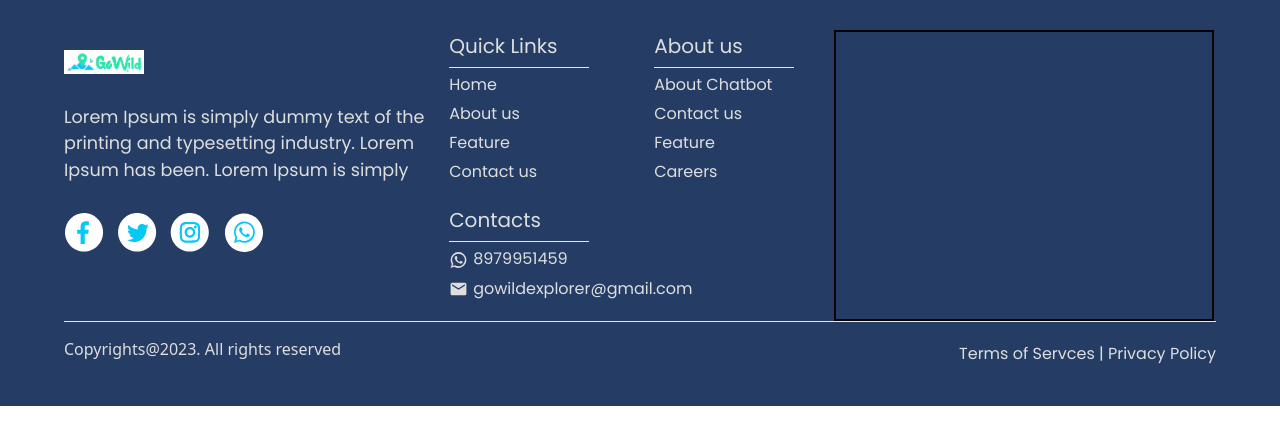
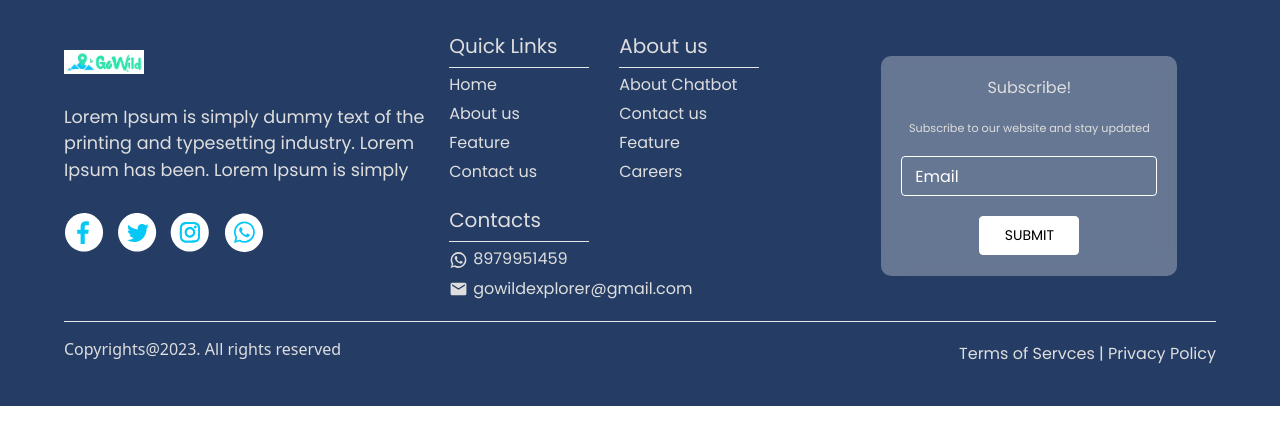
Before and after one commit to Aksh-007/go-wild, a React (Vite) app: page / in a window 1280 px wide. Shown: the top 444 px of the page. Built offline with nearby package versions, Linux system fonts and the light colour scheme.

Commit message:
Feat- footer created

```diff
--- a/src/components/Footer.jsx
+++ b/src/components/Footer.jsx
@@ -1,4 +1,4 @@
-import { Box, Container, Typography } from "@mui/material";
+import { Box, Button, Container, TextField, Typography } from "@mui/material";
 import Logo from "../assets/logo.png";
 import WhatsAppIcon from "@mui/icons-material/WhatsApp";
 import EmailIcon from "@mui/icons-material/Email";
@@ -37,7 +37,15 @@ const Footer = () => {
             <Box>
               <img src={Logo} alt="logo" style={{ width: "80px" }} />
             </Box>
-            <Typography sx={{ fontSize: "1.1rem", paddingTop: "30px" }}>
+            <Typography
+              sx={{
+                fontSize: {
+                  xs: "0.8rem",
+                  sm: "1.1rem",
+                },
+                paddingTop: "30px",
+              }}
+            >
               Lorem Ipsum is simply dummy text of the printing and typesetting
               industry. Lorem Ipsum has been. Lorem Ipsum is simply{" "}
             </Typography>
@@ -118,17 +126,27 @@ const Footer = () => {
               display: "flex",
               flexDirection: "column",
               gap: "20px",
+              paddingTop: {
+                xs: "20px",
+                sm: "0px",
+              },
             }}
           >
             {/* For Quick Link and About */}
-            <Box sx={{ display: "flex", gap: "50px" }}>
+            <Box
+              sx={{
+                display: "flex",
+                gap: {
+                  xs: "10px",
+                  sm: "30px",
+                },
+              }}
+            >
               {/* Quick Link */}
               <Box
                 sx={{ display: "flex", flexDirection: "column", gap: "5px" }}
               >
-                <Typography variant="h6" sx={{ width: "155px" }}>
-                  Quick Links
-                </Typography>
+                <Typography variant="h6">Quick Links</Typography>
                 <hr style={{ width: "140px" }} />
                 <Typography>Home</Typography>
                 <Typography>About us</Typography>
@@ -158,9 +176,7 @@ const Footer = () => {
                 paddingBottom: "20px",
               }}
             >
-              <Typography variant="h6" sx={{ width: "155px" }}>
-                Contacts
-              </Typography>
+              <Typography variant="h6">Contacts</Typography>
               <hr style={{ width: "140px" }} />
               <Typography>
                 <WhatsAppIcon sx={{ paddingRight: "5px" }} />
@@ -179,15 +195,79 @@ const Footer = () => {
               width: {
                 xs: "100%",
                 sm: "33%",
-                border: "2px solid black",
               },
+              display: "flex",
+              justifyContent: {
+                xs: "start",
+                sm: "center",
+              },
+              alignItems: "center",
+              paddingLeft: {
+                xs: "0px",
+                sm: "10px",
+              },
+              paddingBottom: "20px",
             }}
-          ></Box>
+          >
+            <Box
+              sx={{
+                height: "220px",
+                width: "80%",
+                background: "rgba(255, 255, 255, 0.3)",
+                borderRadius: "10px",
+                backdropFilter: "blur(10px)",
+                textAlign: "center",
+                padding: "20px",
+              }}
+            >
+              <Typography>Subscribe!</Typography>
+              <Typography sx={{ fontSize: "0.7rem", paddingTop: "20px" }}>
+                Subscribe to our website and stay updated
+              </Typography>
+              <TextField
+                id="outlined-basic"
+                label="Email"
+                variant="outlined"
+                size="small"
+                sx={{
+                  color: "#ffffff",
+                  marginTop: "20px",
+                  "& fieldset": {
+                    borderColor: "#ffffff",
+                  },
+                  "& input": {
+                    color: "#ffffff",
+                  },
+                  "& label": {
+                    color: "#ffffff", // Set the label color
+                  },
+                }}
+                InputLabelProps={{
+                  style: {
+                    color: "#ffffff", // Set the label color for outlined TextField
+                  },
+                }}
+              />
+              <Box sx={{ paddingTop: "20px" }}>
+                <Button
+                  sx={{
+                    border: "1px solid #fff",
+                    width: "100px",
+                    bgcolor: "#fff",
+                    color: "#000",
+                    fontWeight: 400,
+                  }}
+                >
+                  Submit
+                </Button>
+              </Box>
+            </Box>
+          </Box>
         </Box>
         <hr
           style={{
             background:
-              "linear-gradient(270deg, rgba(49, 227, 174, 0.00) 0%, #31E3AE 50.52%, rgba(49, 227, 174, 0.00) 100%);",
+              "linear-gradient(270deg, rgba(49, 227, 174, 0.00) 0%, #31E3AE 50.52%, rgba(49, 227, 174, 0.00) 100%)",
             height: "1px",
           }}
         />
```
